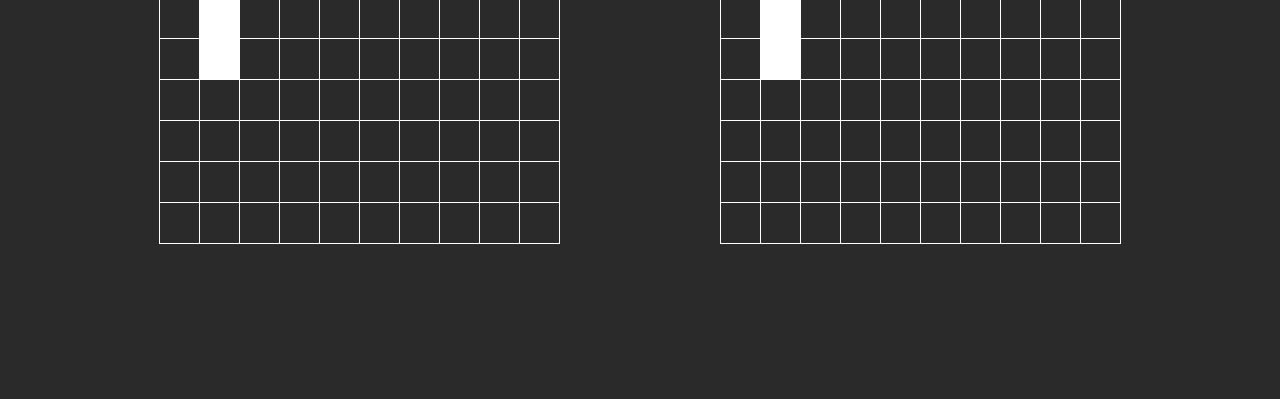
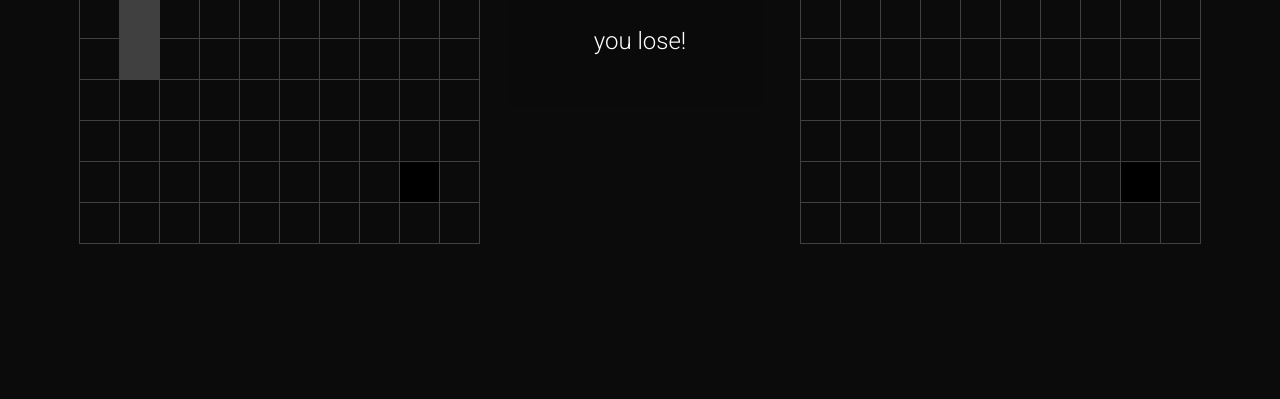
Before and after one commit to brndn-do/battleship, a website built with webpack: page src/index.html in a window 1280 px wide. Shown: the part 401-800 px from the top of the page. Built offline with nearby package versions, Linux system fonts and the light colour scheme.

Commit message:
feat: implement display module

```diff
--- a/src/interface.js
+++ b/src/display.js
@@ -1,4 +1,4 @@
-class Interface {
+class Display {
   constructor() {}
 
   // clears page
@@ -9,7 +9,7 @@ class Interface {
   }
 
   // renders landing page
-  landing() {
+  renderLanding() {
     const main = document.querySelector(".main");
     const landing = document.createElement("div");
     landing.classList.add("landing");
@@ -20,10 +20,6 @@ class Interface {
 
     const button = document.createElement("button");
     button.textContent = "play";
-    button.addEventListener("click", () => {
-      this.clearPage();
-      this.game();
-    });
 
     landing.appendChild(heading);
     landing.appendChild(button);
@@ -32,7 +28,7 @@ class Interface {
   }
 
   // renders game page
-  game() {
+  renderGame() {
     const main = document.querySelector(".main");
 
     const game = document.createElement("div");
@@ -65,6 +61,7 @@ class Interface {
       computerCell.classList.add("computer");
       computerCell.classList.add("cell");
       computerCell.classList.add(`cell${i}`);
+
       playerBoard.appendChild(playerCell);
       computerBoard.appendChild(computerCell);
     }
@@ -78,26 +75,41 @@ class Interface {
     main.appendChild(game);
   }
 
-  // given a player object, renders their board
-  renderBoard(player) {
-    const grid = player.gameboard.grid;
+  // given a player and computer, renders their boards
+  renderBoard(player, computer) {
+    let grid = player.gameboard.grid;
     for (let r = 0; r < 10; r++) {
       for (let c = 0; c < 10; c++) {
-        if (grid[r][c].ship) {
-          const cell = document.querySelector(
-            `.${player.real ? "player" : "computer"}.cell${r * 10 + c}`
-          );
-          cell.classList.add("hasShip");
-        }
-        if (grid[r][c].attacked) {
-          const cell = document.querySelector(
-            `.${player.real ? "player" : "computer"}.cell${r * 10 + c}`
-          );
-          cell.classList.add("attacked");
-        }
+        // select cell # row * 10 + column that has player or computer class
+        const cell = document.querySelector(`.player.cell${r * 10 + c}`);
+        if (grid[r][c].ship) cell.classList.add("hasShip");
+        if (grid[r][c].attacked) cell.classList.add("attacked");
+      }
+    }
+
+    grid = computer.gameboard.grid;
+    for (let r = 0; r < 10; r++) {
+      for (let c = 0; c < 10; c++) {
+        // select cell # row * 10 + column that has player or computer class
+        const cell = document.querySelector(`.computer.cell${r * 10 + c}`);
+        if (grid[r][c].ship) cell.classList.add("hasShip");
+        if (grid[r][c].attacked) cell.classList.add("attacked");
       }
     }
   }
+
+  renderGameOver(winner) {
+    const main = document.querySelector(".main");
+    const gameOver = document.createElement("div");
+    gameOver.classList.add("gameOver");
+    const heading = document.createElement("h1");
+    heading.textContent = "game over!";
+    const outcome = document.createElement("h2");
+    outcome.textContent = `you ${winner.real ? "win" : "lose"}!`;
+    gameOver.appendChild(heading);
+    gameOver.appendChild(outcome);
+    main.appendChild(gameOver);
+  }
 }
 
-export default Interface;
+export default Display;
--- a/src/index.js
+++ b/src/index.js
@@ -1,19 +1,18 @@
 import "./styles.css";
 import "typeface-roboto";
 
-import Interface from "./interface.js";
+import Display from "./display.js";
 import Player from "./player.js";
 
-const ui = new Interface();
-ui.landing();
+
+const display = new Display();
+display.renderLanding();
+display.clearPage();
+display.renderGame();
 
 // create new players
 const player = new Player(true);
 const computer = new Player(false);
-
-ui.clearPage();
-ui.game();
-
 // place ships
 player.gameboard.place(1, 3, 2);
 player.gameboard.place(2, 6, 3);
@@ -23,7 +22,12 @@ computer.gameboard.place(1, 3, 2);
 computer.gameboard.place(2, 6, 3);
 computer.gameboard.place(3, 1, 3, true);
 
-ui.renderBoard(player);
-ui.renderBoard(computer);
+player.gameboard.receiveAttack(1, 3);
+player.gameboard.receiveAttack(8, 8);
+computer.gameboard.receiveAttack(1, 3);
+computer.gameboard.receiveAttack(8, 8);
 
-// start game
+// render new board for each player
+display.renderBoard(player, computer);
+
+display.renderGameOver(computer);
--- a/src/styles.css
+++ b/src/styles.css
@@ -44,7 +44,7 @@ body {
 
 .game {
   display: flex;
-  gap: 10rem;
+  gap: 25vw;
 
   --cell-size: 2.5rem;
 
@@ -71,18 +71,44 @@ body {
     border-top: 1px solid white;
   }
 
-  .cell:hover {
+  .cell.canClick:hover {
     cursor: pointer;
     background-color: white;
   }
 
-  .cell.hasShip {
+  .player.cell.hasShip {
     cursor: default;
     background-color: white;
   }
 
   .cell.attacked {
     cursor: default;
-    background-color: red;
+    background-color: black;
+  }
+
+  .cell.hasShip.attacked {
+    cursor: default;
+    background-color: rgb(240, 41, 41);
   }
 }
+
+.gameOver {
+  z-index: 9998;
+  position: fixed;
+  background-color: rgba(0,0,0,.75);
+  width: 100vw;
+  height: 100vh;
+  display: flex;
+  flex-direction: column;
+  justify-content: center;
+  align-items: center;
+
+  h1, h2 {
+    margin: 0;
+    padding: 0;
+    font-weight: 300;
+    color: white;
+    margin: 1.5rem 0;
+    opacity: 100%;
+  }
+}
```
